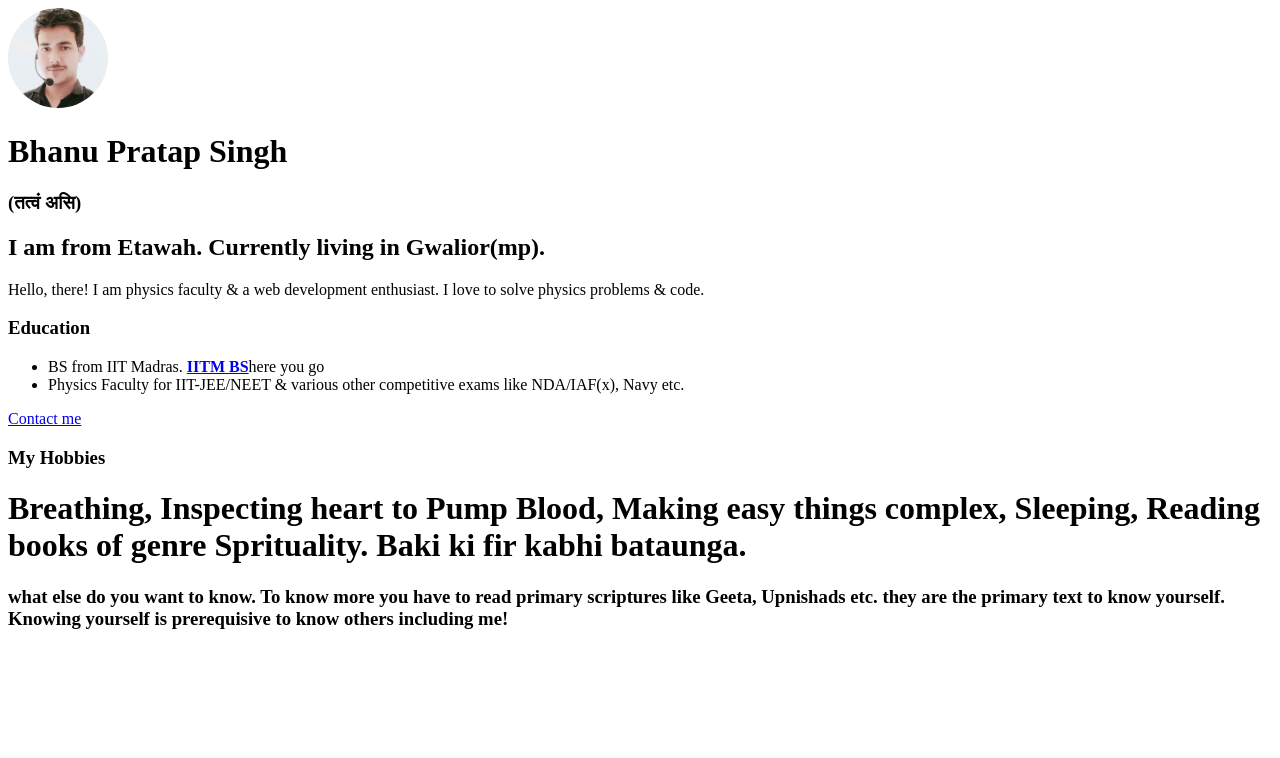
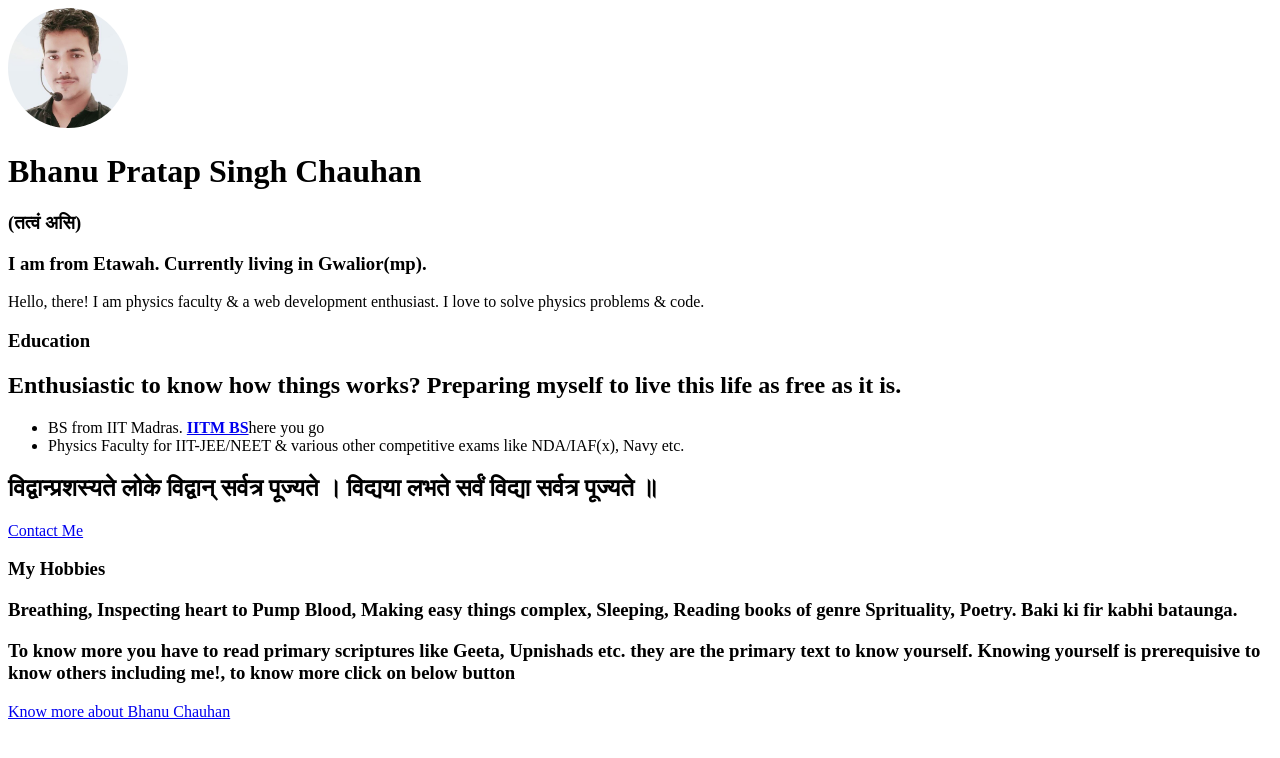
Before and after one commit to bhanuchauhan5015/mypersonal_profile, a plain HTML site: page index.html in a window 1280 px wide. Drawn offline with Linux system fonts and the light colour scheme.

Commit message:
know more about me

```diff
--- a/index.html
+++ b/index.html
@@ -7,21 +7,25 @@
     <title>Document</title>
 </head>
 <body>
-    <img style="border-radius:50%; height:100px;" src="photos/telephotom.jpg">
-    <h1>Bhanu Pratap Singh</h1>
-    <h3>(तत्वं असि)</h3>
-    <h2>I am from Etawah. Currently living in Gwalior(mp).
-    </h2>
+    <img style="border-radius:50%; height:120px;" src="photos/telephotom.jpg">
+    <h1>Bhanu Pratap Singh Chauhan <h3>(तत्वं असि)</h3></h1>
+
+    <h3>I am from Etawah. Currently living in Gwalior(mp).
+    </h3>
     <p>Hello, there! I am physics faculty & a web development enthusiast. I love to solve physics problems & code.</p>
     <h3>Education</h3>
+    <h2>Enthusiastic to know how things works? Preparing myself to live this life as free as it is. </h2>
     <ul>
     <li>BS from IIT Madras. <Strong><a href="https://study.iitm.ac.in/ds/">IITM BS</a></Strong>here you go</li>
 
     <li>Physics Faculty for IIT-JEE/NEET & various other competitive exams like NDA/IAF(x), Navy etc.</li>
     </ul>
-    <p><a href="contact_me.html">Contact me</a></p>
+    <h2>विद्वान्प्रशस्यते लोके विद्वान् सर्वत्र पूज्यते ।
+        विद्यया लभते सर्वं विद्या सर्वत्र पूज्यते ॥</h2>
+    <a href="contact_me.html">Contact Me</a>
     <h3>My Hobbies</h3>
-    <h1>Breathing, Inspecting heart to Pump Blood, Making easy things complex, Sleeping, Reading books of genre Sprituality. Baki ki fir kabhi bataunga.</h1>
-    <h3>what else do you want to know. To know more you have to read primary scriptures like Geeta, Upnishads etc. they are the primary text to know yourself. Knowing yourself is prerequisive to know others including me!</h3>
+    <h3>Breathing, Inspecting heart to Pump Blood, Making easy things complex, Sleeping, Reading books of genre Sprituality, Poetry. Baki ki fir kabhi bataunga.</h3>
+    <h3>To know more you have to read primary scriptures like Geeta, Upnishads etc. they are the primary text to know yourself. Knowing yourself is prerequisive to know others including me!, to know more click on below button</h3>
+    <a href="know_more.html">Know more about Bhanu Chauhan</a>
 </body>
 </html>
```
Also changed, not shown: know_more.html (added, +31 -0 lines).
